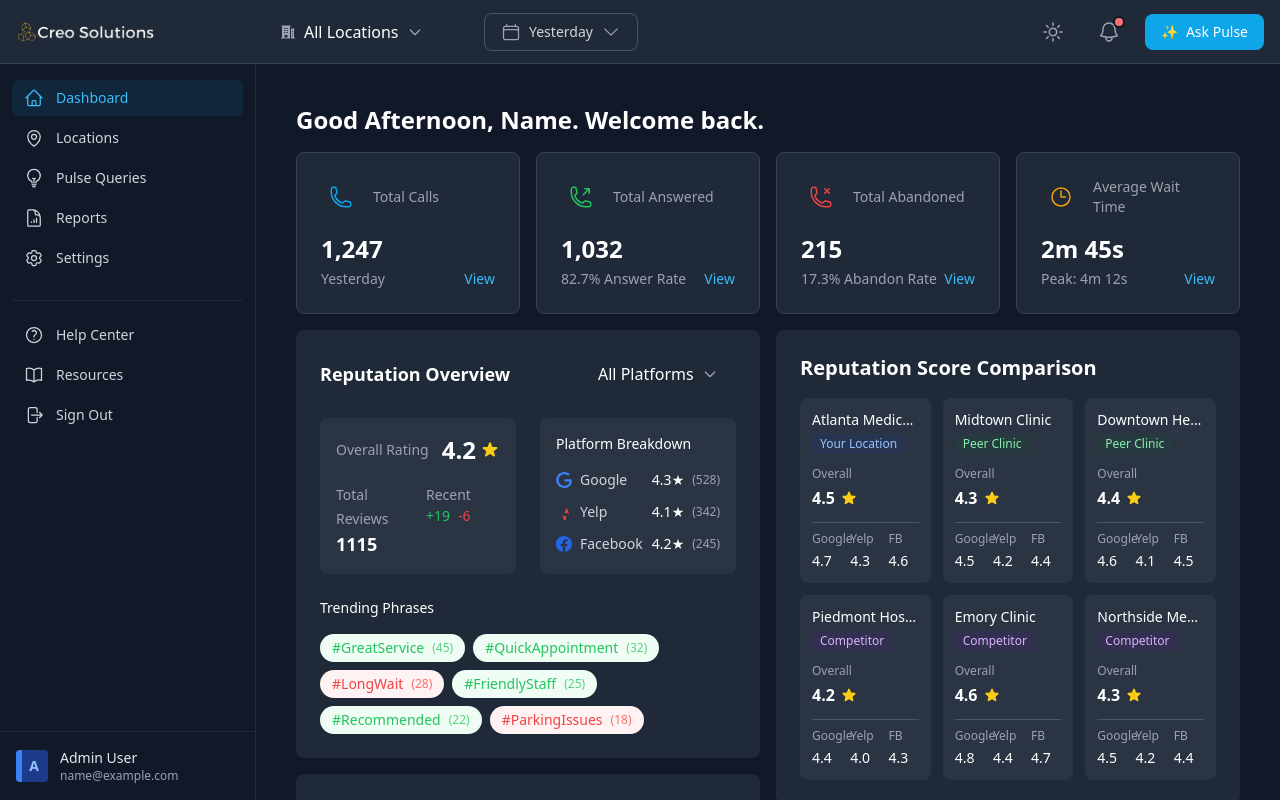
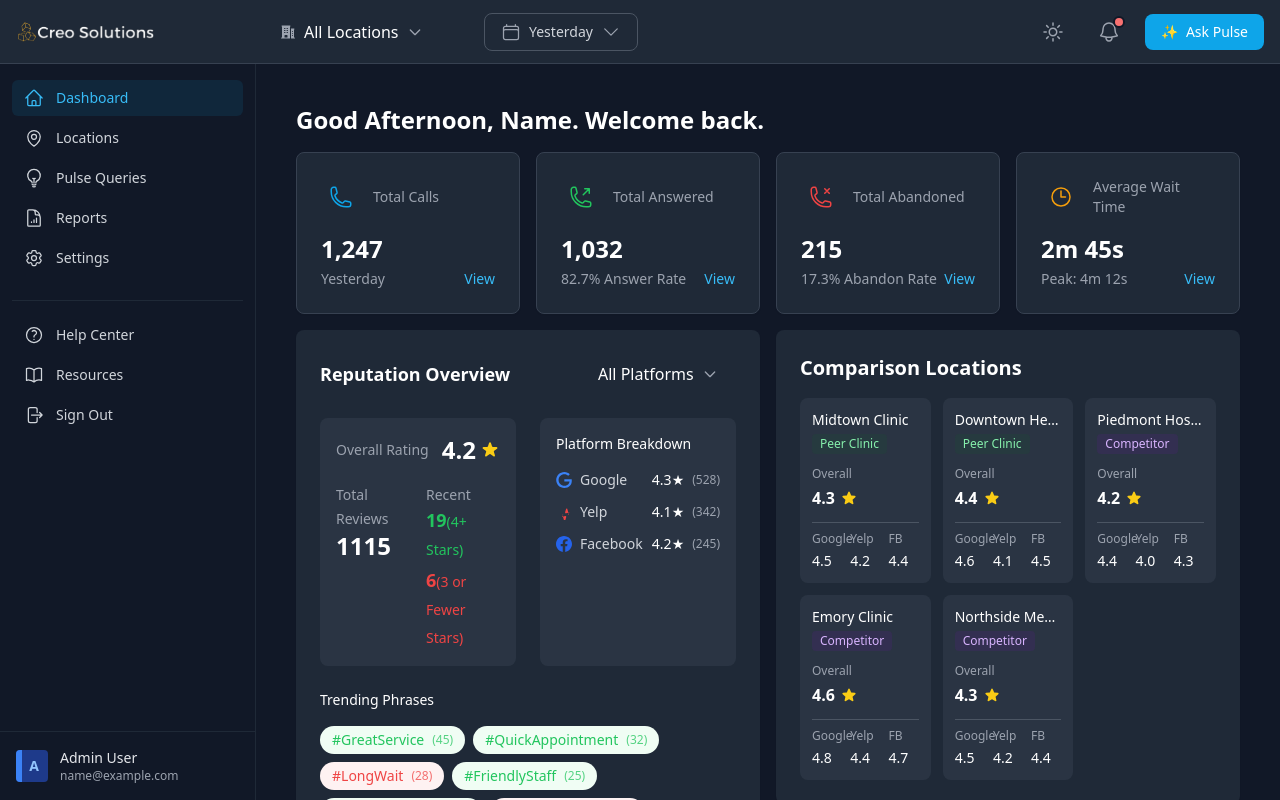
Before and after one commit to S-Matheka/pulse, a React (Vite) app: page /login in a window 1280 px wide. Both pictures are taken after typing "name@example.com", "Sample123" into the empty fields and a click on the button "Sign in". Built offline with nearby package versions, Linux system fonts and the light colour scheme.

Commit message:
UI/UX improvements: Enhanced rating displays, simplified comparisons, and updated trending topics

```diff
--- a/src/components/OperationalRiskFeed.tsx
+++ b/src/components/OperationalRiskFeed.tsx
@@ -17,12 +17,6 @@ const OperationalRiskFeed: React.FC = () => {
       timeframe: 'Last 30 days'
     },
     {
-      phrase: 'Rude front desk',
-      mentionCount: 32,
-      percentageChange: 15,
-      timeframe: 'Last 30 days'
-    },
-    {
       phrase: 'Prescription delays',
       mentionCount: 28,
       percentageChange: -12,
@@ -38,6 +32,18 @@ const OperationalRiskFeed: React.FC = () => {
       phrase: 'Billing issues',
       mentionCount: 22,
       percentageChange: -8,
+      timeframe: 'Last 30 days'
+    },
+    {
+      phrase: 'Appointment scheduling',
+      mentionCount: 32,
+      percentageChange: 15,
+      timeframe: 'Last 30 days'
+    },
+    {
+      phrase: 'Insurance verification',
+      mentionCount: 19,
+      percentageChange: -5,
       timeframe: 'Last 30 days'
     }
   ];
--- a/src/components/PulseComparison.tsx
+++ b/src/components/PulseComparison.tsx
@@ -12,14 +12,6 @@ interface LocationScore {
 
 const PulseComparison: React.FC = () => {
   const locations: LocationScore[] = [
-    {
-      name: 'Atlanta Medical Center',
-      type: 'current',
-      overallRating: 4.5,
-      googleRating: 4.7,
-      yelpRating: 4.3,
-      facebookRating: 4.6
-    },
     {
       name: 'Midtown Clinic',
       type: 'peer',
@@ -64,8 +56,6 @@ const PulseComparison: React.FC = () => {
 
   const getTypeLabel = (type: string) => {
     switch (type) {
-      case 'current':
-        return 'Your Location';
       case 'peer':
         return 'Peer Clinic';
       case 'competitor':
@@ -77,8 +67,6 @@ const PulseComparison: React.FC = () => {
 
   const getTypeStyles = (type: string) => {
     switch (type) {
-      case 'current':
-        return 'bg-blue-50 dark:bg-blue-900/20 text-blue-700 dark:text-blue-300';
       case 'peer':
         return 'bg-green-50 dark:bg-green-900/20 text-green-700 dark:text-green-300';
       case 'competitor':
@@ -104,7 +92,7 @@ const PulseComparison: React.FC = () => {
   return (
     <div className="bg-white dark:bg-gray-800 rounded-lg shadow-sm p-6">
       <h2 className="text-xl font-semibold text-gray-900 dark:text-white mb-4">
-        Reputation Score Comparison
+        Comparison Locations
       </h2>
 
       <div className="grid grid-cols-2 md:grid-cols-3 gap-3">
--- a/src/components/ReputationOverview.tsx
+++ b/src/components/ReputationOverview.tsx
@@ -132,18 +132,20 @@ const ReputationOverview: React.FC = () => {
           <div className="grid grid-cols-2 gap-4">
             <div>
               <span className="text-sm text-gray-500 dark:text-gray-400">Total Reviews</span>
-              <p className="text-lg font-semibold text-gray-900 dark:text-white">
+              <p className="text-2xl font-bold text-gray-900 dark:text-white">
                 {stats.totalReviews}
               </p>
             </div>
             <div>
               <span className="text-sm text-gray-500 dark:text-gray-400">Recent</span>
-              <div className="flex items-center space-x-2">
-                <span className="text-sm font-medium text-success-500">
-                  +{stats.recentPositive}
+              <div className="flex flex-col space-y-1">
+                <span className="text-lg font-semibold text-success-500">
+                  {stats.recentPositive}
+                  <span className="text-sm font-normal">(4+ Stars)</span>
                 </span>
-                <span className="text-sm font-medium text-danger-500">
-                  -{stats.recentNegative}
+                <span className="text-lg font-semibold text-danger-500">
+                  {stats.recentNegative}
+                  <span className="text-sm font-normal">(3 or Fewer Stars)</span>
                 </span>
               </div>
             </div>
--- a/src/pages/LocationsOverview.tsx
+++ b/src/pages/LocationsOverview.tsx
@@ -29,7 +29,7 @@ const locations = [
       google: 4.5,
       yelp: 4.2,
       facebook: 4.4,
-      recentReviews: 19,
+      recentTrend: 'up',
     },
     staffRiskLevel: 'low',
     alerts: 2,
@@ -49,7 +49,7 @@ const locations = [
       google: 4.0,
       yelp: 3.7,
       facebook: 3.9,
-      recentReviews: -5,
+      recentTrend: 'down',
     },
     staffRiskLevel: 'high',
     alerts: 5,
@@ -69,7 +69,7 @@ const locations = [
       google: 4.7,
       yelp: 4.4,
       facebook: 4.6,
-      recentReviews: 12,
+      recentTrend: 'up',
     },
     staffRiskLevel: 'low',
     alerts: 1,
@@ -89,7 +89,7 @@ const locations = [
       google: 4.1,
       yelp: 3.8,
       facebook: 4.0,
-      recentReviews: -3,
+      recentTrend: 'down',
     },
     staffRiskLevel: 'medium',
     alerts: 4,
@@ -169,13 +169,13 @@ const LocationsOverview: React.FC = () => {
                     </span>
                   </div>
                   <div className="flex items-center text-sm">
-                    {location.reputation.recentReviews > 0 ? (
-                      <ArrowTrendingUpIcon className="h-4 w-4 text-green-500 mr-1" />
+                    {location.reputation.recentTrend === 'up' ? (
+                      <ArrowTrendingUpIcon className="h-4 w-4 text-green-500 mr-1" title="Improving trend in last 30 days" />
                     ) : (
-                      <ArrowTrendingDownIcon className="h-4 w-4 text-red-500 mr-1" />
+                      <ArrowTrendingDownIcon className="h-4 w-4 text-red-500 mr-1" title="Declining trend in last 30 days" />
                     )}
-                    <span className={location.reputation.recentReviews > 0 ? 'text-green-500' : 'text-red-500'}>
-                      {Math.abs(location.reputation.recentReviews)} in 30 days
+                    <span className={location.reputation.recentTrend === 'up' ? 'text-green-500' : 'text-red-500'}>
+                      in 30 days
                     </span>
                   </div>
                 </div>
```
